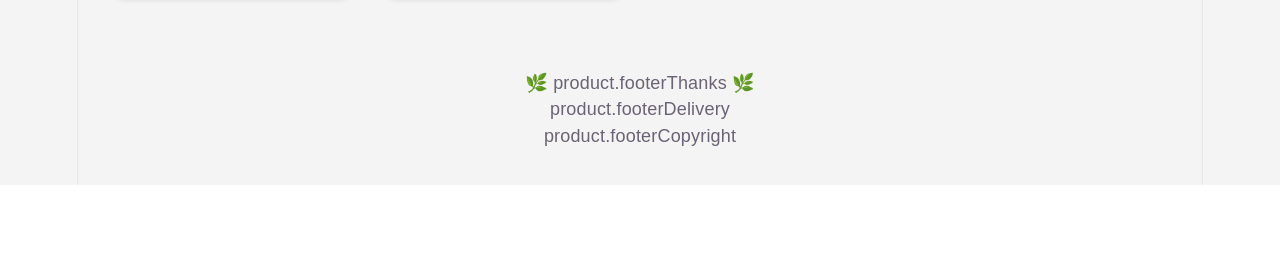
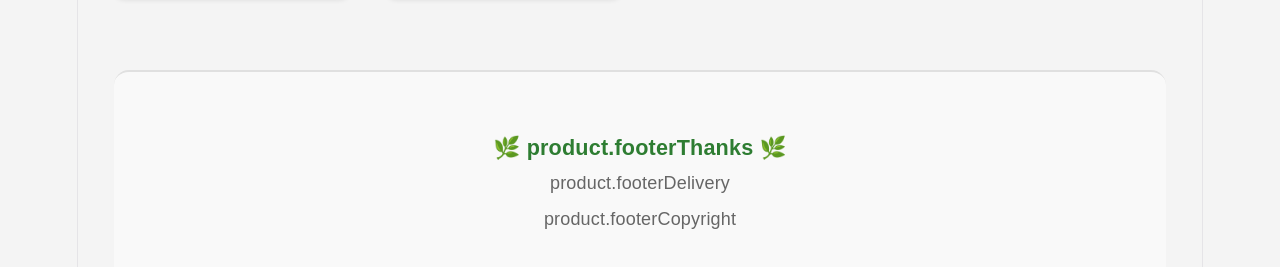
Before and after one commit to ali-alfozo/paradise-nursery, a React (Vite) app: page /paradise-nursery/plants in a window 1280 px wide. Shown: the part 3667-3934 px from the top of the page. Before the commit the page ends 3852 px from the top, so only its background shows below. Built offline with nearby package versions, Linux system fonts and the light colour scheme.

Commit message:
Add footer styles to ProductList.css

```diff
--- a/src/components/ProductList.css
+++ b/src/components/ProductList.css
@@ -156,6 +156,35 @@
   background-color: #9e9e9e;
 }
 
+.no-results {
+  text-align: center;
+  font-size: 1.2rem;
+  color: #777;
+  margin-top: 2rem;
+}
+
+/* ==== Footer (تذييل الصفحة) ==== */
+.product-footer {
+  text-align: center;
+  padding: 3rem 1rem;
+  margin-top: 4rem;
+  border-top: 2px solid #e0e0e0;
+  color: #666;
+  background-color: #f9f9f9;
+  border-radius: 15px;
+}
+
+.product-footer p {
+  margin: 0.5rem 0;
+  font-size: 1rem;
+}
+
+.product-footer p:first-child {
+  font-size: 1.2rem;
+  font-weight: bold;
+  color: #2e7d32;
+}
+
 /* Responsive */
 @media (max-width: 768px) {
   .product-list {
```
